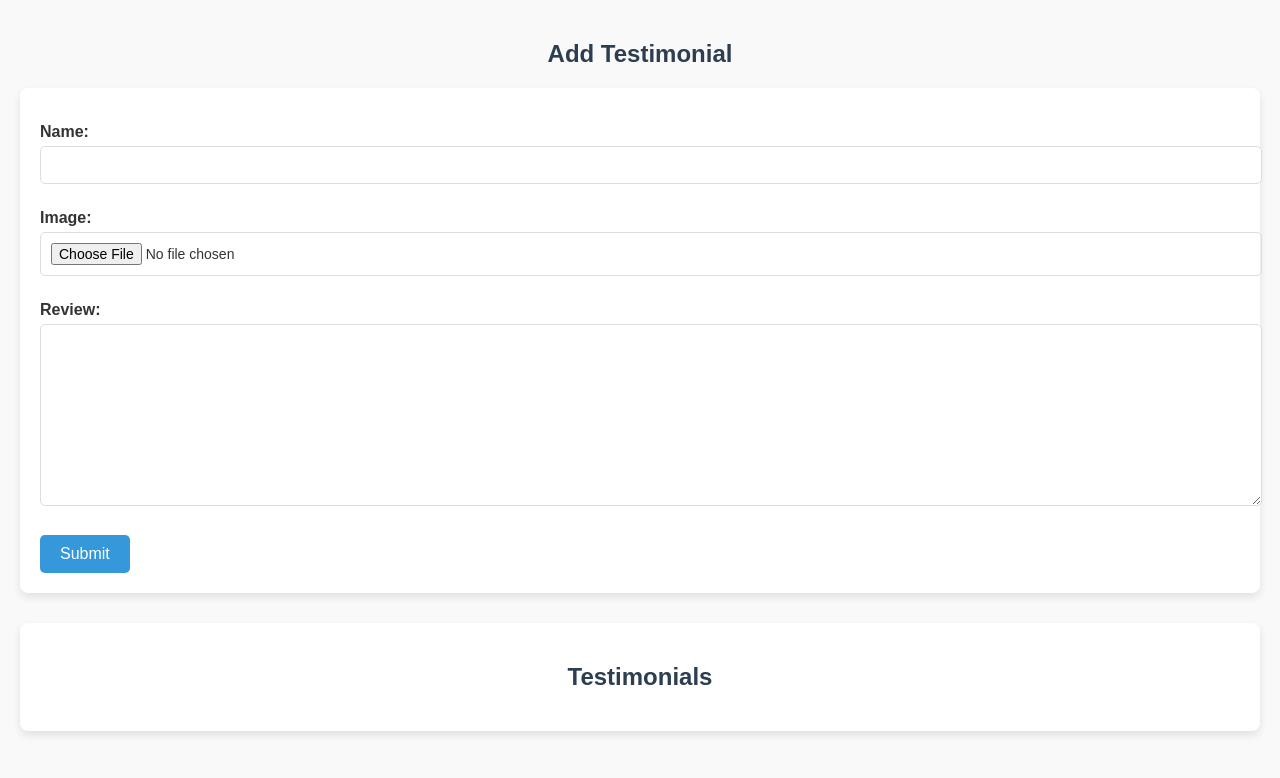
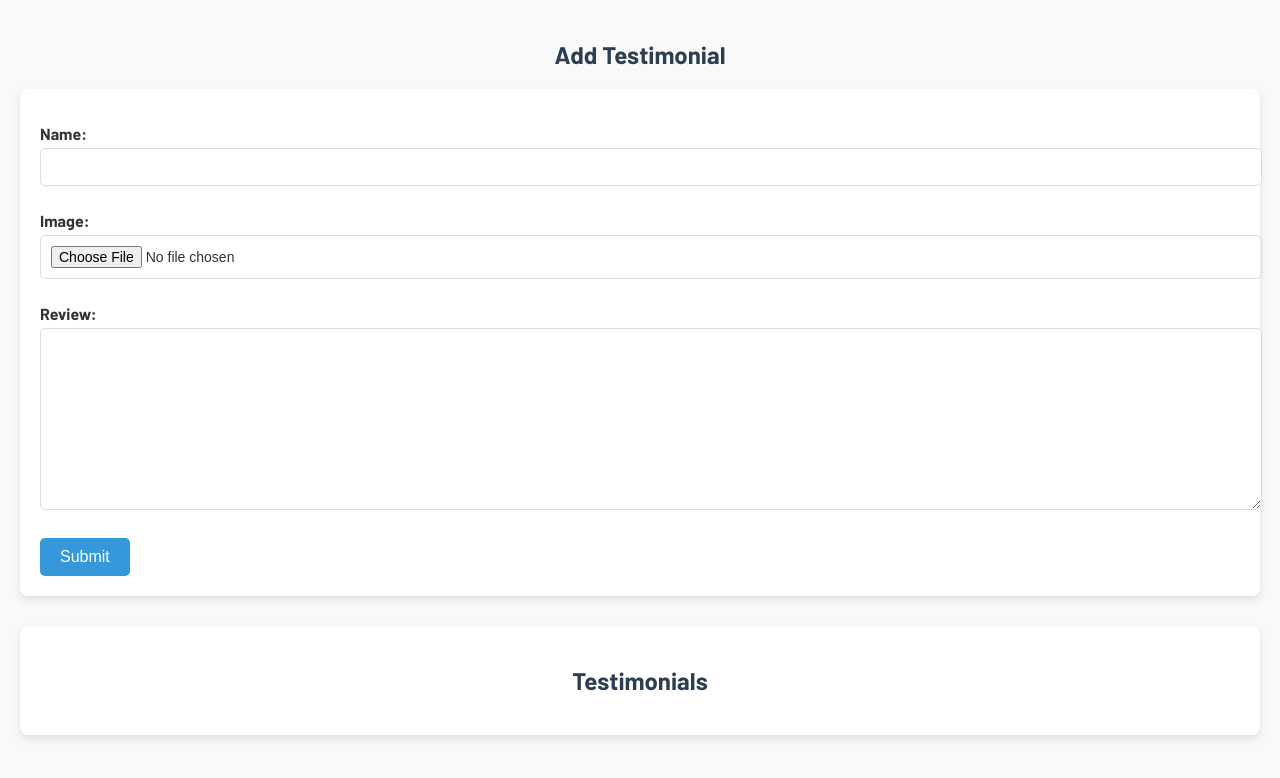
Before and after one commit to muhdashique/pickmetravels, a Django app: page /add-testimonial/ in a window 1280 px wide. Shown: the top 778 px of the page. Run offline with Django 4.2, Linux system fonts and the light colour scheme; data that the repository does not hold is empty.

Commit message:
Testimonial Updation

```diff
--- a/pickmeapp/urls.py
+++ b/pickmeapp/urls.py
@@ -7,16 +7,15 @@ urlpatterns = [
     path('', views.index, name='index'),
     path('login/', views.user_login, name='login'),
     path('logout/', views.user_logout, name='logout'),
-    path('adminpannel/',views.adminpannel,name='adminpannel'),
-     path('add-vehicle/', views.add_vehicle, name='add_vehicle'),
-     path('edit-vehicle/<int:vehicle_id>/', views.edit_vehicle, name='edit_vehicle'),
-   path('delete-vehicle/<int:vehicle_id>/', views.delete_vehicle, name='delete_vehicle'),
-     path('delete-vehicle-image/<int:image_id>/', views.delete_vehicle_image, name='delete_vehicle_image'),
-   path('add-package/', views.add_package, name='add_package'),
+    path('add-vehicle/', views.add_vehicle, name='add_vehicle'),
+    path('edit-vehicle/<int:vehicle_id>/', views.edit_vehicle, name='edit_vehicle'),
+    path('delete-vehicle/<int:vehicle_id>/', views.delete_vehicle, name='delete_vehicle'),
+    path('delete-vehicle-image/<int:image_id>/', views.delete_vehicle_image, name='delete_vehicle_image'),
+    path('add-package/', views.add_package, name='add_package'),
     path('edit-package/<int:package_id>/', views.edit_package, name='edit_package'),
     path('delete-package/<int:package_id>/', views.delete_package, name='delete_package'),
-     path('add-testimonial/', views.add_testimonial, name='add_testimonial'),
-      path('edit-testimonial/<int:testimonial_id>/', views.edit_testimonial, name='edit_testimonial'),
+    path('add-testimonial/', views.add_testimonial, name='add_testimonial'),
+    path('edit-testimonial/<int:testimonial_id>/', views.edit_testimonial, name='edit_testimonial'),
     path('delete-testimonial/<int:testimonial_id>/', views.delete_testimonial, name='delete_testimonial'),
     path("send-email/", views.send_email, name="send_email"),
     path('logout/', views.user_logout, name='user_logout'),
--- a/pickmeapp/views.py
+++ b/pickmeapp/views.py
@@ -1,8 +1,16 @@
-from django.shortcuts import render, redirect
+from django.shortcuts import render, redirect, get_object_or_404
+from django.contrib import messages
 from django.contrib.auth import authenticate, login, logout
-from django.contrib import messages
-from .models import Vehicle, VehicleImage, Package
-from .forms import VehicleForm, VehicleImageForm
+from django.views.decorators.cache import never_cache
+from django.core.mail import send_mail
+
+from .models import Vehicle, VehicleImage, Package, Testimonial,VehicleImage
+from .forms import VehicleForm, VehicleImageForm, PackageForm, TestimonialForm
+
+
+
+
+# index page view
 
 def index(request):
     vehicles = Vehicle.objects.prefetch_related("images").all()
@@ -10,8 +18,9 @@ def index(request):
     testimonials = Testimonial.objects.all()
     return render(request, "index.html", {"vehicles": vehicles,'packages': packages,'testimonials': testimonials})
 
-def adminpannel(request):
-    return render(request, 'adminpannel.html')
+
+
+# login page and view
 
 def user_login(request):
     if request.method == 'POST':
@@ -28,16 +37,17 @@ def user_login(request):
 
     return render(request, 'login.html')
 
+
+
+# logout view
+
 def user_logout(request):
     logout(request)
     messages.success(request, 'You have been logged out.')
     return redirect('/')
 
 
-from django.shortcuts import render, get_object_or_404, redirect
-from django.contrib import messages
-from .models import Vehicle, VehicleImage
-from .forms import VehicleForm, VehicleImageForm
+# vehicle add page views
 
 def add_vehicle(request):
     if request.method == "POST":
@@ -47,14 +57,13 @@ def add_vehicle(request):
         if vehicle_form.is_valid() and image_form.is_valid():
             vehicle = vehicle_form.save()
 
-            # Handle multiple image uploads
-            images = request.FILES.getlist('images')  # Get all uploaded images
+
+            images = request.FILES.getlist('images')
             for img in images:
                 VehicleImage.objects.create(vehicle=vehicle, image=img)
 
             messages.success(request, 'Vehicle added successfully!')
-            return redirect('add_vehicle')  # Redirect back to form
-
+            return redirect('add_vehicle')
         else:
             messages.error(request, 'There was an error with your form submission.')
 
@@ -62,17 +71,17 @@ def add_vehicle(request):
         vehicle_form = VehicleForm()
         image_form = VehicleImageForm()
 
-    vehicles = Vehicle.objects.all()  # Fetch all vehicles for display
+    vehicles = Vehicle.objects.all()
 
     return render(request, "add_vehicle.html", {
         'vehicle_form': vehicle_form,
         'image_form': image_form,
-        'vehicles': vehicles  # Pass vehicles to template
+        'vehicles': vehicles
     })
 
 
 
-
+# edit vehicle
 def edit_vehicle(request, vehicle_id):
     vehicle = get_object_or_404(Vehicle, id=vehicle_id)
 
@@ -89,11 +98,7 @@ def edit_vehicle(request, vehicle_id):
     return render(request, "edit_vehicle.html", {'form': form, 'vehicle': vehicle})
 
 
-
-
-from django.shortcuts import get_object_or_404, redirect
-from django.contrib import messages
-from .models import Vehicle  # Make sure to import the correct model
+# delete vehicle
 
 def delete_vehicle(request, vehicle_id):
     vehicle = get_object_or_404(Vehicle, id=vehicle_id)
@@ -101,8 +106,7 @@ def delete_vehicle(request, vehicle_id):
     messages.success(request, 'Vehicle deleted successfully!')
     return redirect('add_vehicle')
 
-from django.shortcuts import get_object_or_404, redirect
-from .models import VehicleImage
+# delete vehicle image
 
 def delete_vehicle_image(request, image_id):
     image = get_object_or_404(VehicleImage, id=image_id)
@@ -110,11 +114,7 @@ def delete_vehicle_image(request, image_id):
     return redirect(request.META.get('HTTP_REFERER', 'add_vehicle'))
 
 
-
-
-from django.shortcuts import render, redirect
-from .models import Package
-from .forms import PackageForm
+# add tour package
 
 def add_package(request):
     if request.method == "POST":
@@ -130,9 +130,7 @@ def add_package(request):
     return render(request, 'add_package.html', {'form': form, 'packages': packages})
 
 
-
-
-
+# edit tour package
 
 def edit_package(request, package_id):
     package = get_object_or_404(Package, id=package_id)
@@ -147,9 +145,7 @@ def edit_package(request, package_id):
     return render(request, 'edit_package.html', {'form': form, 'package': package})
 
 
-
-
-
+# delete tour package
 
 def delete_package(request, package_id):
     package = get_object_or_404(Package, id=package_id)
@@ -159,12 +155,7 @@ def delete_package(request, package_id):
 
 
 
-
-
-
-from django.shortcuts import render, redirect
-from .models import Testimonial
-from .forms import TestimonialForm
+# add testimonial
 
 def add_testimonial(request):
     testimonials = Testimonial.objects.all()  # Fetch all testimonials to display
@@ -179,8 +170,7 @@ def add_testimonial(request):
     return render(request, 'add_testimonial.html', {'form': form, 'testimonials': testimonials})
 
 
-
-
+# edit testimonial
 
 def edit_testimonial(request, testimonial_id):
     testimonial = get_object_or_404(Testimonial, id=testimonial_id)
@@ -194,6 +184,9 @@ def edit_testimonial(request, testimonial_id):
 
     return render(request, 'edit_testimonial.html', {'form': form, 'testimonial': testimonial})
 
+
+# delete testimonial
+
 def delete_testimonial(request, testimonial_id):
     testimonial = get_object_or_404(Testimonial, id=testimonial_id)
     testimonial.delete()
@@ -201,12 +194,7 @@ def delete_testimonial(request, testimonial_id):
 
 
 
-
-
-
-from django.core.mail import send_mail
-from django.shortcuts import render, redirect
-from django.contrib import messages
+# sent mail
 
 def send_email(request):
     if request.method == "POST":
@@ -232,18 +220,3 @@ def send_email(request):
         return redirect("/")  # Redirect back to the contact page
 
     return render(request, "index.html")
-
-
-
-from django.shortcuts import redirect, render
-from django.contrib.auth import logout
-from django.views.decorators.cache import never_cache
-
-@never_cache
-def logout_view(request):
-    logout(request)
-    response = redirect('login')  # Redirect to login after logout
-    response['Cache-Control'] = 'no-store, no-cache, must-revalidate, max-age=0'
-    response['Pragma'] = 'no-cache'
-    response['Expires'] = '0'
-    return response
--- a/templates/add_package.html
+++ b/templates/add_package.html
@@ -3,11 +3,14 @@
 <head>
     <meta charset="UTF-8">
     <meta name="viewport" content="width=device-width, initial-scale=1.0">
+    <link rel="preconnect" href="https://fonts.googleapis.com">
+<link rel="preconnect" href="https://fonts.gstatic.com" crossorigin>
+<link href="https://fonts.googleapis.com/css2?family=Barlow:ital,wght@0,100;0,200;0,300;0,400;0,500;0,600;0,700;0,800;0,900;1,100;1,200;1,300;1,400;1,500;1,600;1,700;1,800;1,900&family=Philosopher:ital,wght@0,400;0,700;1,400;1,700&display=swap" rel="stylesheet">
     <title>Package Management</title>
     <style>
         /* General Styles */
         body {
-            font-family: 'Arial', sans-serif;
+            font-family:  "Barlow", sans-serif;
             background-color: #f9f9f9;
             margin: 0;
             padding: 20px;
--- a/templates/add_testimonial.html
+++ b/templates/add_testimonial.html
@@ -3,11 +3,14 @@
 <head>
     <meta charset="UTF-8">
     <meta name="viewport" content="width=device-width, initial-scale=1.0">
+    <link rel="preconnect" href="https://fonts.googleapis.com">
+<link rel="preconnect" href="https://fonts.gstatic.com" crossorigin>
+<link href="https://fonts.googleapis.com/css2?family=Barlow:ital,wght@0,100;0,200;0,300;0,400;0,500;0,600;0,700;0,800;0,900;1,100;1,200;1,300;1,400;1,500;1,600;1,700;1,800;1,900&family=Philosopher:ital,wght@0,400;0,700;1,400;1,700&display=swap" rel="stylesheet">
     <title>Add Testimonial</title>
     <style>
         /* General Styles */
         body {
-            font-family: 'Arial', sans-serif;
+            font-family:  "Barlow", sans-serif;
             background-color: #f9f9f9;
             margin: 0;
             padding: 20px;
--- a/templates/add_vehicle.html
+++ b/templates/add_vehicle.html
@@ -3,10 +3,13 @@
 <head>
     <meta charset="UTF-8">
     <meta name="viewport" content="width=device-width, initial-scale=1.0">
+    <link rel="preconnect" href="https://fonts.googleapis.com">
+<link rel="preconnect" href="https://fonts.gstatic.com" crossorigin>
+<link href="https://fonts.googleapis.com/css2?family=Barlow:ital,wght@0,100;0,200;0,300;0,400;0,500;0,600;0,700;0,800;0,900;1,100;1,200;1,300;1,400;1,500;1,600;1,700;1,800;1,900&family=Philosopher:ital,wght@0,400;0,700;1,400;1,700&display=swap" rel="stylesheet">
     <title>Add Vehicle</title>
     <style>
         body {
-            font-family: Arial, sans-serif;
+            font-family: "Barlow", sans-serif;
             line-height: 1.6;
             margin: 0;
             padding: 20px;
--- a/templates/edit_package.html
+++ b/templates/edit_package.html
@@ -3,13 +3,16 @@
 <head>
     <meta charset="UTF-8">
     <meta name="viewport" content="width=device-width, initial-scale=1.0">
+    <link rel="preconnect" href="https://fonts.googleapis.com">
+<link rel="preconnect" href="https://fonts.gstatic.com" crossorigin>
+<link href="https://fonts.googleapis.com/css2?family=Barlow:ital,wght@0,100;0,200;0,300;0,400;0,500;0,600;0,700;0,800;0,900;1,100;1,200;1,300;1,400;1,500;1,600;1,700;1,800;1,900&family=Philosopher:ital,wght@0,400;0,700;1,400;1,700&display=swap" rel="stylesheet">
     <title>Edit Package</title>
     <style>
         * {
             margin: 0;
             padding: 0;
             box-sizing: border-box;
-            font-family: 'Arial', sans-serif;
+            font-family:  "Barlow", sans-serif;
         }
 
         body {
--- a/templates/edit_testimonial.html
+++ b/templates/edit_testimonial.html
@@ -3,9 +3,12 @@
 <head>
     <meta charset="UTF-8">
     <meta name="viewport" content="width=device-width, initial-scale=1.0">
+    <link rel="preconnect" href="https://fonts.googleapis.com">
+<link rel="preconnect" href="https://fonts.gstatic.com" crossorigin>
+<link href="https://fonts.googleapis.com/css2?family=Barlow:ital,wght@0,100;0,200;0,300;0,400;0,500;0,600;0,700;0,800;0,900;1,100;1,200;1,300;1,400;1,500;1,600;1,700;1,800;1,900&family=Philosopher:ital,wght@0,400;0,700;1,400;1,700&display=swap" rel="stylesheet">
     <title>Edit Testimonial</title>
     <style>
-        body { font-family: Arial, sans-serif; background-color: #f4f4f4; padding: 20px; }
+        body { font-family:  "Barlow", sans-serif; background-color: #f4f4f4; padding: 20px; }
         .container { max-width: 500px; margin: 0 auto; background: white; padding: 20px; border-radius: 5px; box-shadow: 0 0 10px rgba(0, 0, 0, 0.1); }
         h2 { text-align: center; }
         input, textarea { width: 100%; padding: 10px; margin: 10px 0; border-radius: 5px; border: 1px solid #ddd; }
--- a/templates/edit_vehicle.html
+++ b/templates/edit_vehicle.html
@@ -3,10 +3,13 @@
 <head>
     <meta charset="UTF-8">
     <meta name="viewport" content="width=device-width, initial-scale=1.0">
+    <link rel="preconnect" href="https://fonts.googleapis.com">
+<link rel="preconnect" href="https://fonts.gstatic.com" crossorigin>
+<link href="https://fonts.googleapis.com/css2?family=Barlow:ital,wght@0,100;0,200;0,300;0,400;0,500;0,600;0,700;0,800;0,900;1,100;1,200;1,300;1,400;1,500;1,600;1,700;1,800;1,900&family=Philosopher:ital,wght@0,400;0,700;1,400;1,700&display=swap" rel="stylesheet">
     <title>Edit Vehicle</title>
     <style>
         body {
-            font-family: Arial, sans-serif;
+            font-family: "Barlow", sans-serif;
             margin: 20px;
             padding: 20px;
             max-width: 600px;
--- a/templates/login.html
+++ b/templates/login.html
@@ -3,13 +3,16 @@
 <head>
     <meta charset="UTF-8">
     <meta name="viewport" content="width=device-width, initial-scale=1.0">
+    <link rel="preconnect" href="https://fonts.googleapis.com">
+<link rel="preconnect" href="https://fonts.gstatic.com" crossorigin>
+<link href="https://fonts.googleapis.com/css2?family=Barlow:ital,wght@0,100;0,200;0,300;0,400;0,500;0,600;0,700;0,800;0,900;1,100;1,200;1,300;1,400;1,500;1,600;1,700;1,800;1,900&family=Philosopher:ital,wght@0,400;0,700;1,400;1,700&display=swap" rel="stylesheet">
     <title>Login</title>
     <style>
         * {
             margin: 0;
             padding: 0;
             box-sizing: border-box;
-            font-family: 'Segoe UI', Tahoma, Geneva, Verdana, sans-serif;
+            font-family:  "Barlow", sans-serif;
         }
 
         body {
```
Also changed, not shown: pickmeproject/settings.py (+4 -5 lines), templates/index.html (+5 -2 lines).
